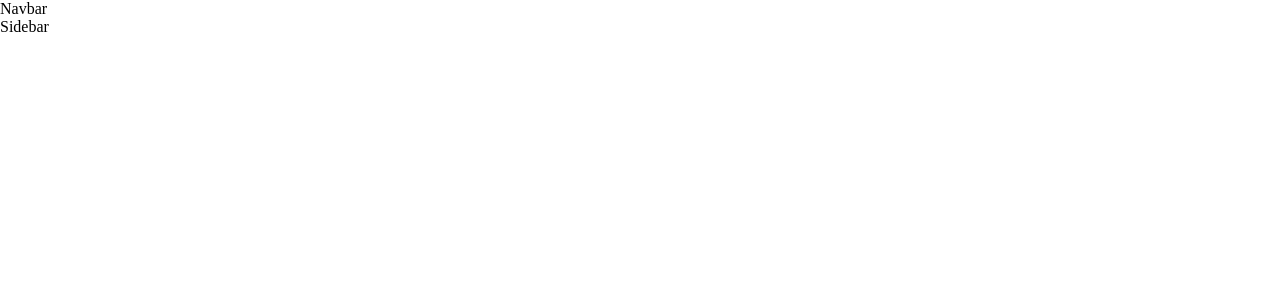
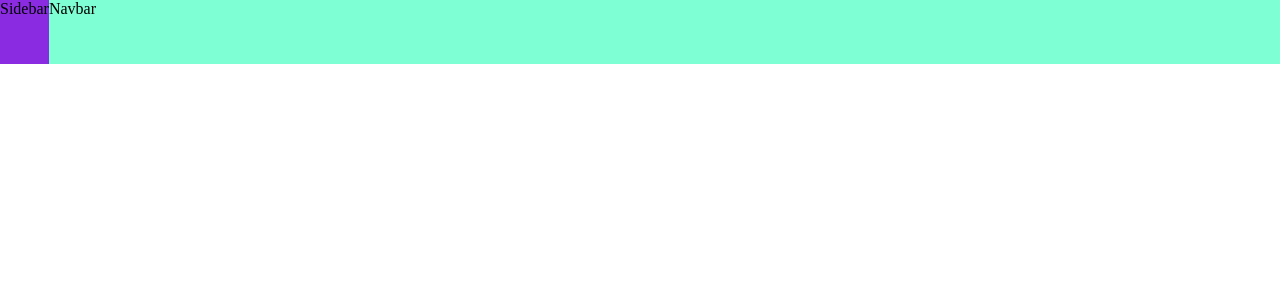
Before and after one commit to AyushBobale/VisualizationDashboard, a React (Create React App) app in the folder source/client/: page / in a window 1280 px wide. Shown: the top 300 px of the page. Built offline with nearby package versions, Linux system fonts and the light colour scheme.

Commit message:
base layout done

```diff
--- a/source/client/src/Layouts/RootLayout.jsx
+++ b/source/client/src/Layouts/RootLayout.jsx
@@ -1,14 +1,20 @@
+import React, { useState } from "react";
+
 import Navbar from "../components/Navbar/Navbar";
 import { Outlet } from "react-router";
-import React from "react";
 import Sidebar from "../components/Sidebar/Sidebar";
 
 function RootLayout() {
+  const [sideBar, setSideBar] = useState(true);
   return (
-    <div className="root-cont">
-      <Navbar />
+    <div className="root-container">
       <Sidebar />
-      <Outlet />
+      <div className="nav-outlet-container">
+        <Navbar />
+        <div className="outlet-container">
+          <Outlet />
+        </div>
+      </div>
     </div>
   );
 }
--- /dev/null
+++ b/source/client/src/Pages/Dashboard/Dashboard.css
@@ -0,0 +1,3 @@
+.dash-container {
+  background-color: bisque;
+}
--- a/source/client/src/Pages/Dashboard/Dashboard.jsx
+++ b/source/client/src/Pages/Dashboard/Dashboard.jsx
@@ -1,7 +1,9 @@
+import "./Dashboard.css";
+
 import React from "react";
 
 function Dashboard() {
-  return <div>Dashboard</div>;
+  return <div className="dash-container">Dashboard</div>;
 }
 
 export default Dashboard;
--- /dev/null
+++ b/source/client/src/components/Navbar/Navbar.css
@@ -0,0 +1,9 @@
+.navbar {
+  height: var(--navbar-height);
+  width: 100%;
+  position: sticky;
+  top: 0;
+  left: 0;
+  right: 0;
+  background-color: aquamarine;
+}
--- a/source/client/src/components/Navbar/Navbar.jsx
+++ b/source/client/src/components/Navbar/Navbar.jsx
@@ -1,7 +1,9 @@
+import "./Navbar.css";
+
 import React from "react";
 
 function Navbar() {
-  return <div>Navbar</div>;
+  return <div className="navbar">Navbar</div>;
 }
 
 export default Navbar;
--- /dev/null
+++ b/source/client/src/components/Sidebar/Sidebar.css
@@ -0,0 +1,3 @@
+.sidebar {
+  background-color: blueviolet;
+}
--- a/source/client/src/components/Sidebar/Sidebar.jsx
+++ b/source/client/src/components/Sidebar/Sidebar.jsx
@@ -1,7 +1,9 @@
+import "./Sidebar.css";
+
 import React from "react";
 
 function Sidebar() {
-  return <div>Sidebar</div>;
+  return <div className="sidebar">Sidebar</div>;
 }
 
 export default Sidebar;
--- a/source/client/src/index.css
+++ b/source/client/src/index.css
@@ -2,3 +2,18 @@
   margin: 0;
   padding: 0;
 }
+
+:root {
+  --navbar-height: 4rem;
+}
+
+.root-container {
+  display: flex;
+}
+
+.nav-outlet-container {
+  display: flex;
+  flex-direction: column;
+  width: 100%;
+  background-color: aqua;
+}
```
